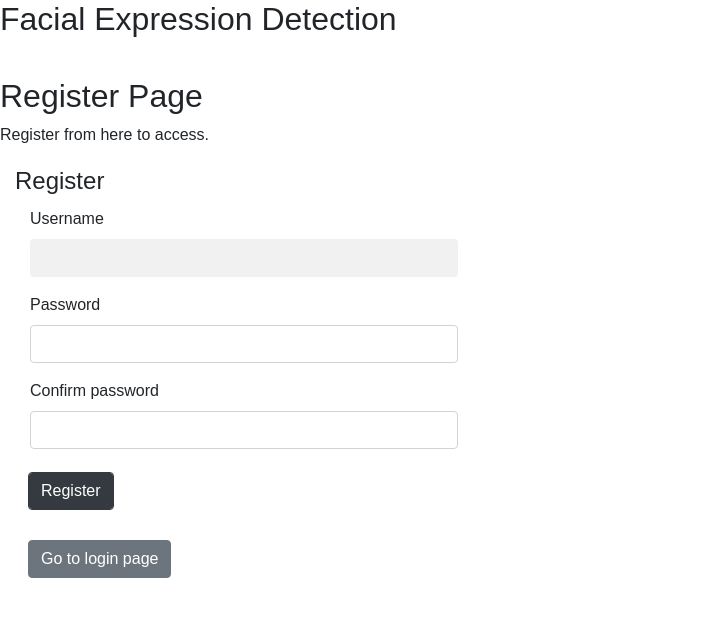
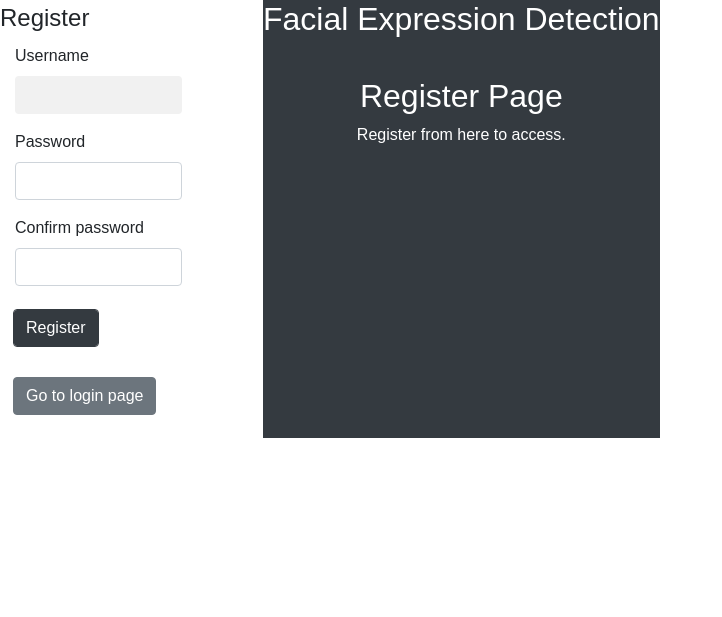
Before and after one commit to SheeNigami/emotion-predictor-web, a Flask app: page /register in a window 1280 px wide. Shown: the top 617 px of the page, without its empty margins (0-722 px from the left). Run offline with Flask 2, Linux system fonts and the light colour scheme; some libraries are stand-ins or nearby versions.

Commit message:
UI updates

```diff
--- a/application/templates/index.html
+++ b/application/templates/index.html
@@ -6,7 +6,7 @@
 <div class="col-md-6 offset-md-3">
     <div class="centered">
         <video playsinline autoplay></video>
-        <canvas id="canvas" width="120" height="120"></canvas>
+        <canvas id="canvas" width="240" height="240"></canvas>
     </div>
     <div class="centered">
         <input type="button" id="photoButton" class="btn btn-primary" value="Take Photo">
--- a/application/templates/register.html
+++ b/application/templates/register.html
@@ -12,15 +12,12 @@
 </head>
 
 <body>
-    <div class="sidenav">
-        <div class="login-main-text">
-            <h2>Facial Expression Detection<br><br> Register Page</h2>
-            <p>Register from here to access.</p>
+    <div class="d-lg-flex half">
+        <div class="bg order-1 order-md-2 bg-dark">
+            <h2 style="color: white;" class="text-center">Facial Expression Detection<br><br> Register Page</h2>
+            <p style="color: white;" class="text-center">Register from here to access.</p>
         </div>
-    </div>
-    <div class="main">
-        <div class="col-md-6 col-sm-12">
-            <div class="login-form">
+        <div class="contents order-2 order-md-1">
                 <form name="frmLogin" action="/register" method="POST" id="login-form" novalidate>
                     <div class="container">
                         {% with messages = get_flashed_messages(with_categories=true)%}
@@ -70,9 +67,6 @@
                 <p class="btn"><a href="/login" class="btn btn-secondary">Go to login page</a></p>
 
             </div>
-        </div>
-    </div>
-    </div>
 </body>
 
 </html>
--- a/application/templates/view.html
+++ b/application/templates/view.html
@@ -3,7 +3,7 @@
 <!-- The block content replace the one encapsulated in  layout.html -->
 {% block content %}
         <hr>
-      <div class="row">
+      <div class="row g-3">
         <input class="form-control col-sm" type="text" id="myInput" onkeyup="myFunction(0)" placeholder="Search for names..">
         <input class="form-control col-sm" type="text" id="myInput" onkeyup="myFunction(1)" placeholder="Search for prediction..">
         <input class="form-control col-sm" type="text" id="myInput" onkeyup="myFunction(2)" placeholder="Search for timestamp..">
```
Also changed, not shown: application/static/js/index.js (+4 -4 lines), application/templates/login.html (+7 -3 lines).
